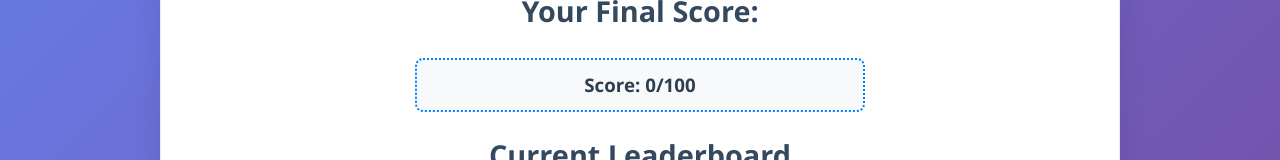
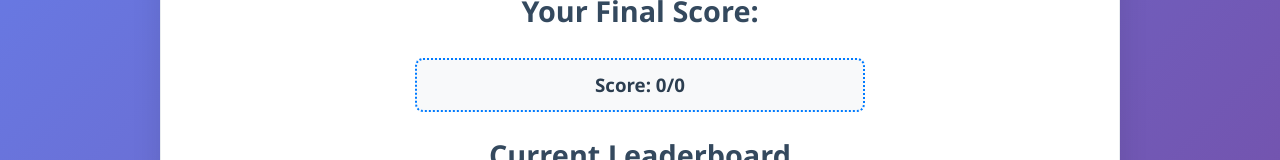
Before and after one commit to bharratgehlot/gate-pixels, a React (Vite) app: page /Thankyou in a window 1280 px wide. Shown: the part 249-409 px from the top of the page. Built offline with nearby package versions, Linux system fonts and the light colour scheme.

Commit message:
fixes scorescounter

```diff
--- a/src/components/ScoreCounter.jsx
+++ b/src/components/ScoreCounter.jsx
@@ -16,16 +16,21 @@ function ScoreCounter({answers, questions}) {
         return total + question.marks;
       } else if (question.type === "MCQ" && answerData.answer && question.negativeMarks > 0) {
         console.log(`Subtracting ${question.negativeMarks} for MCQ Q${questionID}`);
-        return total - question.negativeMarks;
+        return Math.max (0, total - question.negativeMarks);
       }
       return total;
     }, 0);
 
   },[answers, questions]);
 
+  const totalMarks = useMemo(() => {
+    return questions.reduce((total, question) => total + question.marks, 0);
+  }, [questions]);
+
+
   return (
     <div className={styles.scoreCounter}>
-      <h3>Score: {score}/100</h3>
+      <h3>Score: {Math.round(score * 100)/100}/{totalMarks}</h3>
     </div>
   )
 
```
Also changed, not shown: 4 other files (tests, documents, lock files or other folders).
